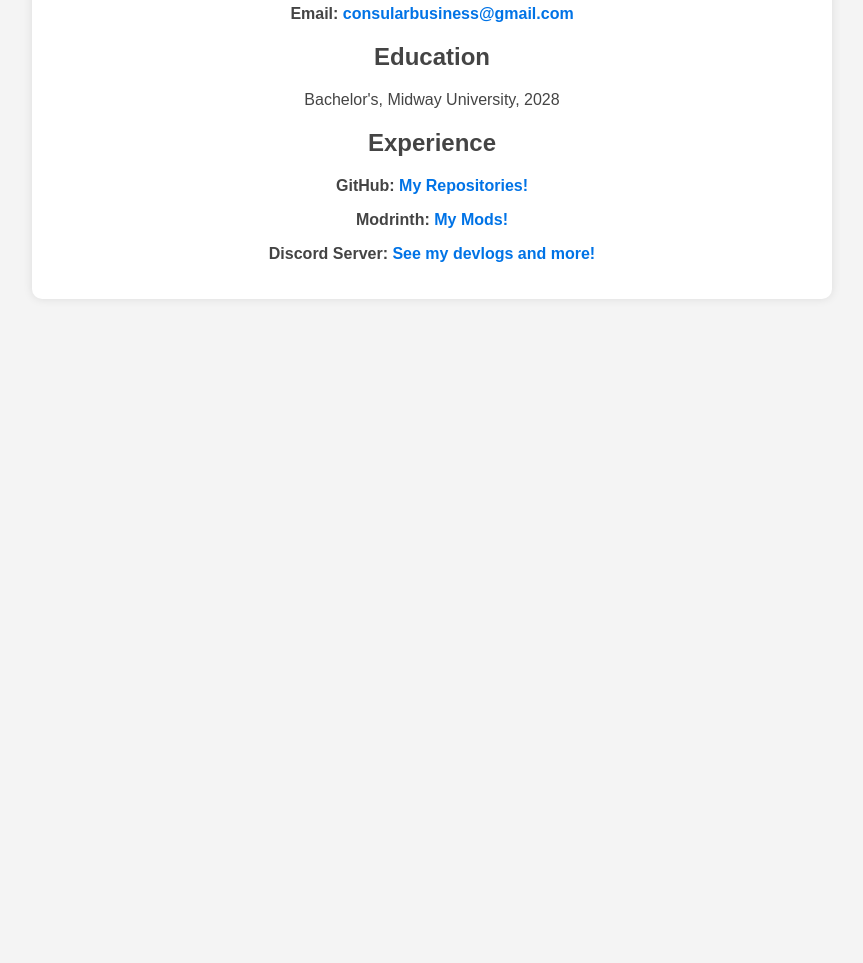
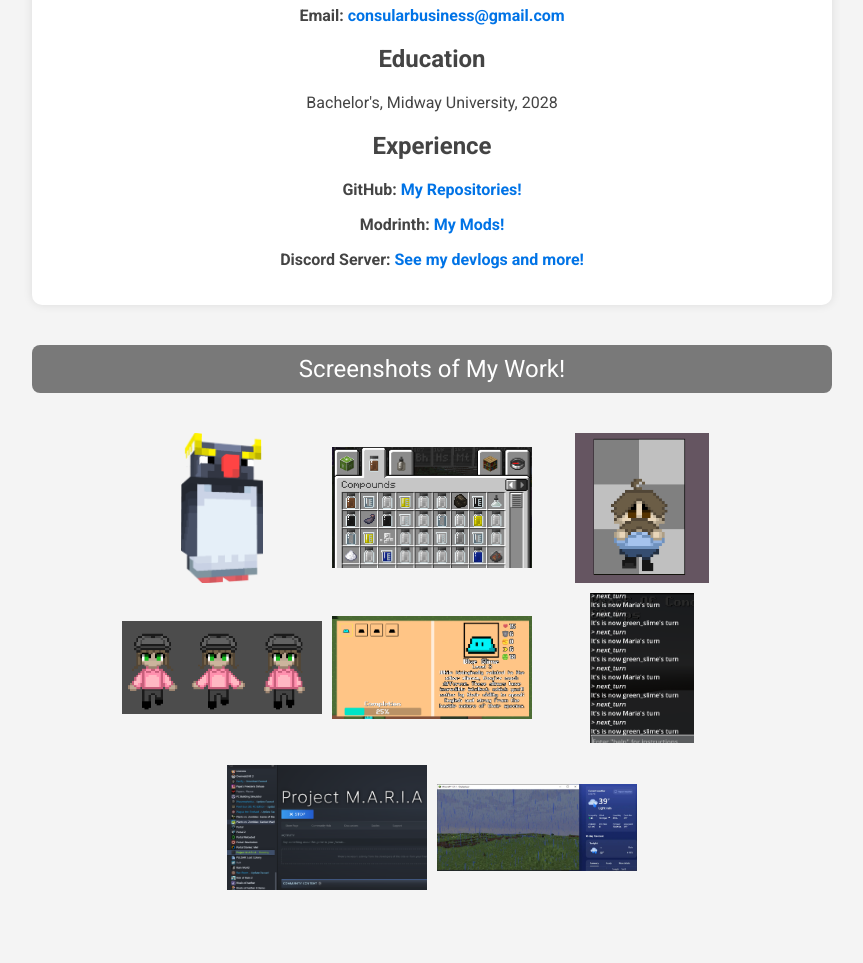
Before and after one commit to ConsularAtol/consular.github.io, a plain HTML site: page index.html in a window 1280 px wide. Shown: the part 155-1118 px from the top of the page, without its empty margins (208-1071 px from the left). Before the commit the page ends 800 px from the top, so only its background shows below. Drawn offline with Linux system fonts and the light colour scheme.

Commit message:
image collage of work

```diff
--- a/index.html
+++ b/index.html
@@ -5,9 +5,11 @@
     <meta name="viewport" content="width=device-width, initial-scale=1.0">
     <title>Dennis "Consular" Johnson</title>
     <link rel="icon" href="https://raw.githubusercontent.com/ConsularAtol/consularatol.github.io/refs/heads/main/potato_mane_happy.png" type="image/png">
+    <!-- Google Fonts -->
+    <link href="https://fonts.googleapis.com/css2?family=Roboto:wght@400;500;700&display=swap" rel="stylesheet">
     <style>
         body {
-            font-family: Arial, sans-serif;
+            font-family: 'Roboto', sans-serif; /* Updated font */
             margin: 40px auto;
             padding: 20px;
             max-width: 800px;
@@ -35,6 +37,34 @@
             border-radius: 10px;
             box-shadow: 0 0 10px rgba(0, 0, 0, 0.1);
         }
+        .collage-title {
+            margin-top: 40px;
+            background-color: rgba(0, 0, 0, 0.5);
+            color: white;
+            padding: 10px 20px;
+            font-size: 1.5em;
+            border-radius: 8px;
+        }
+        .collage-container {
+            margin-top: 40px;
+        }
+        .collage {
+            display: flex;
+            flex-wrap: wrap;
+            gap: 10px;
+            justify-content: center;
+            margin-top: 20px;
+        }
+        .collage img {
+            width: 200px;
+            height: 150px;
+            object-fit: contain; /* Ensures the whole image is shown */
+            border-radius: 8px;
+            transition: transform 0.3s ease;
+        }
+        .collage img:hover {
+            transform: scale(1.1);
+        }
     </style>
 </head>
 <body>
@@ -48,5 +78,43 @@
         <p><strong>Modrinth:</strong> <a href="https://modrinth.com/user/Consular" target="_blank">My Mods!</a></p>
         <p><strong>Discord Server:</strong> <a href="https://discord.gg/HKNhcGztk3" target="_blank">See my devlogs and more!</a></p>
     </div>
+
+    <!-- Screenshots section -->
+    <div class="collage-title">Screenshots of My Work!</div>
+
+    <div class="collage-container">
+        <div class="collage" id="imageGallery">
+            <!-- Images will be inserted dynamically -->
+        </div>
+    </div>
+
+    <script>
+        // List of images in the images folder
+        const images = [
+            "screenshot1.png",
+            "screenshot2.png",
+            "screenshot3.png",
+            "screenshot4.png",
+            "screenshot5.png",
+            "screenshot6.png",
+            "screenshot7.png",
+            "screenshot8.png"
+        ];
+
+        const gallery = document.getElementById('imageGallery');
+
+        // Function to add images to the gallery
+        function loadImages() {
+            images.forEach(image => {
+                const img = document.createElement('img');
+                img.src = `images/${image}`;  // Path to images folder
+                img.alt = image;
+                gallery.appendChild(img);
+            });
+        }
+
+        // Load the images on page load
+        window.onload = loadImages;
+    </script>
 </body>
 </html>
```
Also changed, not shown: images/screenshot1.png (added), images/screenshot2.png (added), images/screenshot3.png (added), images/screenshot4.png (added), images/screenshot5.png (added), images/screenshot6.png (added), images/screenshot7.png (added), images/screenshot8.png (added).
